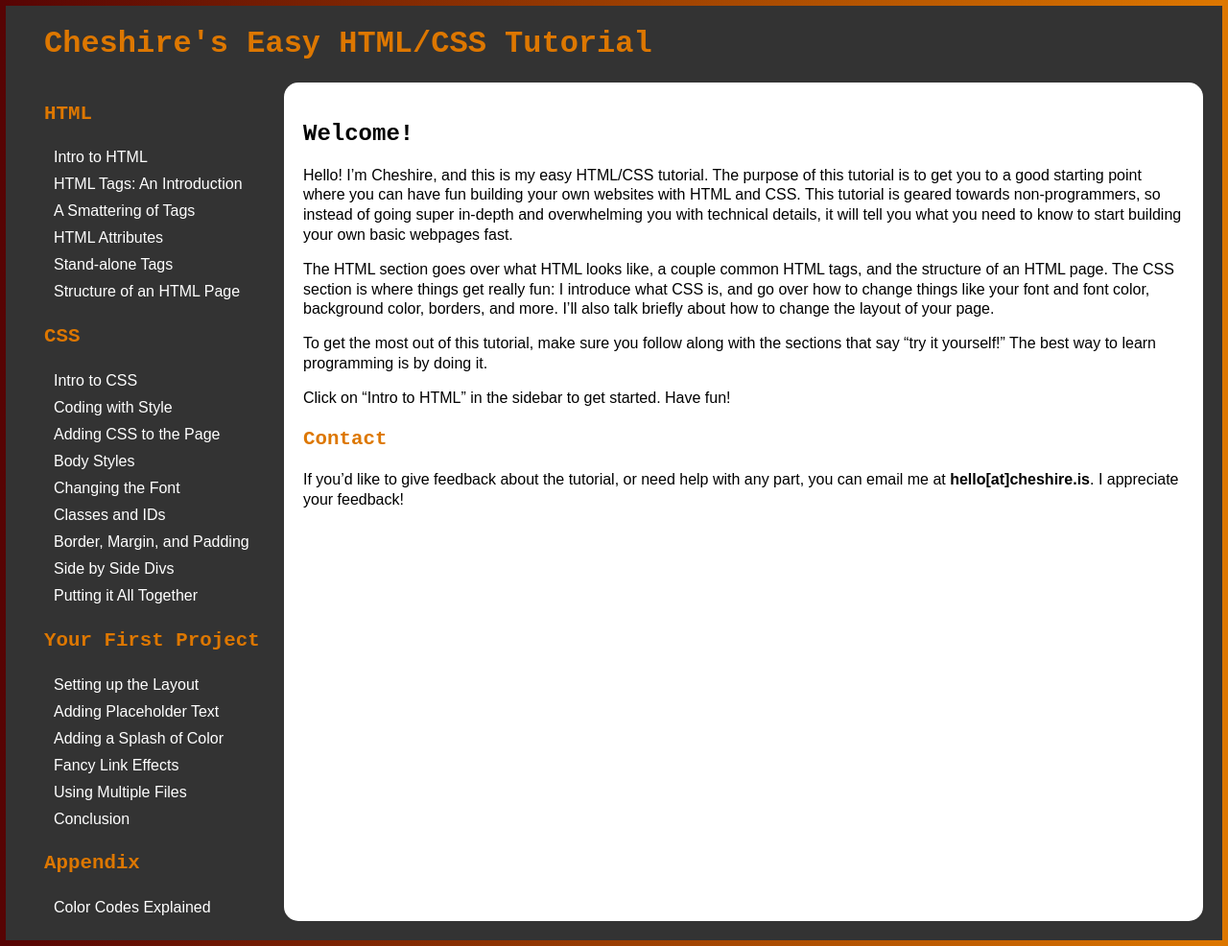
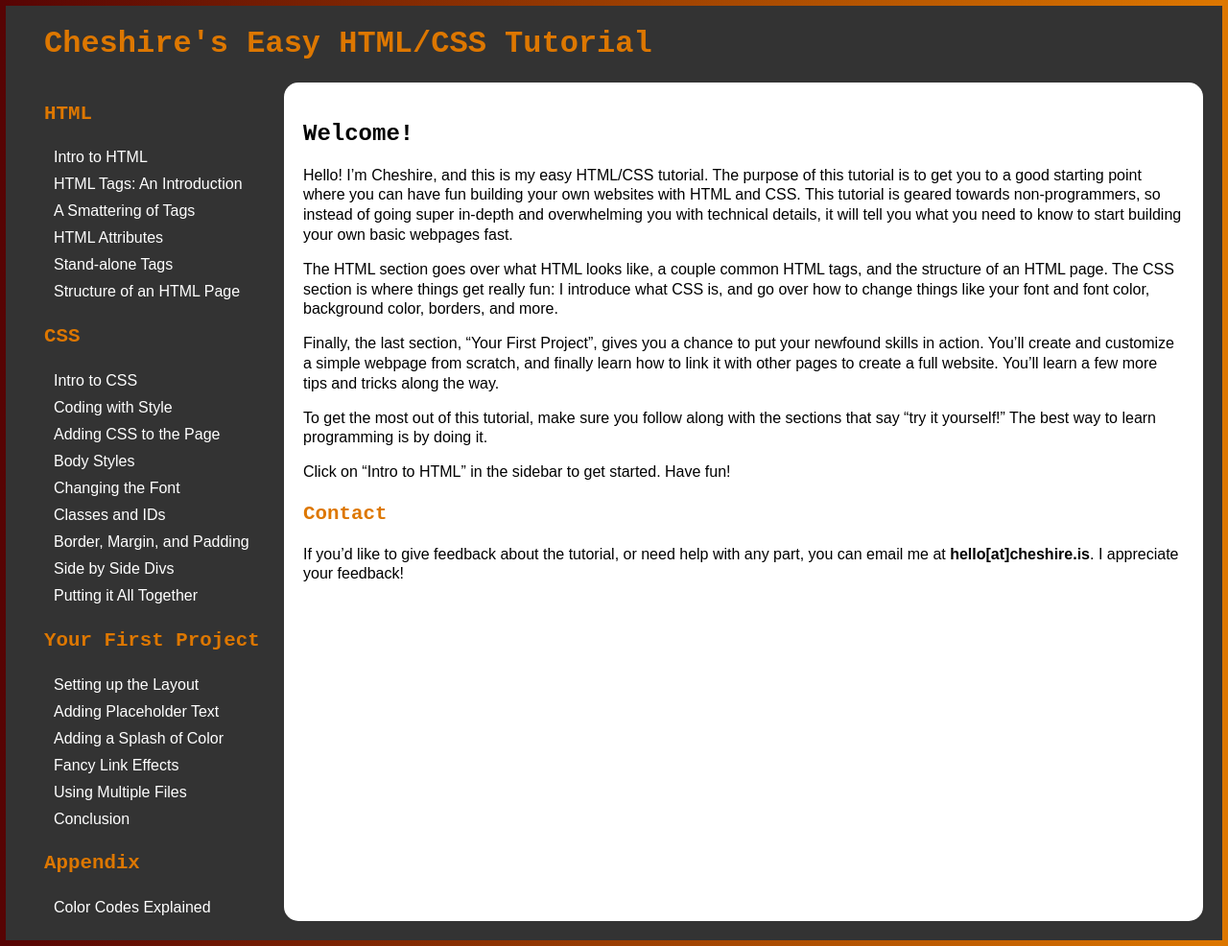
Before and after one commit to cheryllium/easy-html-css, a Jekyll site: the page built from index.markdown, in a window 1280 px wide. Shown: the whole page at 96% size. Built offline with Jekyll 4.4.1, drawn with Linux system fonts in a browser that asks for light colours.

Commit message:
Update home page to mention new section

```diff
--- a/index.markdown
+++ b/index.markdown
@@ -5,7 +5,9 @@ layout: default
 
 Hello! I'm Cheshire, and this is my easy HTML/CSS tutorial. The purpose of this tutorial is to get you to a good starting point where you can have fun building your own websites with HTML and CSS. This tutorial is geared towards non-programmers, so instead of going super in-depth and overwhelming you with technical details, it will tell you what you need to know to start building your own basic webpages fast.
 
-The HTML section goes over what HTML looks like, a couple common HTML tags, and the structure of an HTML page. The CSS section is where things get really fun: I introduce what CSS is, and go over how to change things like your font and font color, background color, borders, and more. I'll also talk briefly about how to change the layout of your page.
+The HTML section goes over what HTML looks like, a couple common HTML tags, and the structure of an HTML page. The CSS section is where things get really fun: I introduce what CSS is, and go over how to change things like your font and font color, background color, borders, and more.
+
+Finally, the last section, "Your First Project", gives you a chance to put your newfound skills in action. You'll create and customize a simple webpage from scratch, and finally learn how to link it with other pages to create a full website. You'll learn a few more tips and tricks along the way.
 
 To get the most out of this tutorial, make sure you follow along with the sections that say "try it yourself!" The best way to learn programming is by doing it.
 
```
